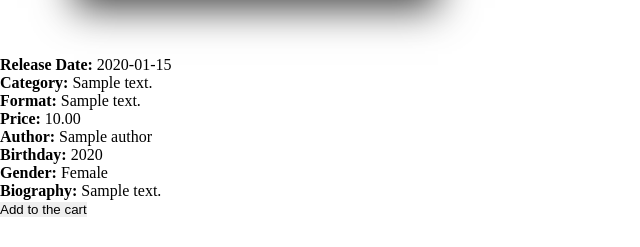
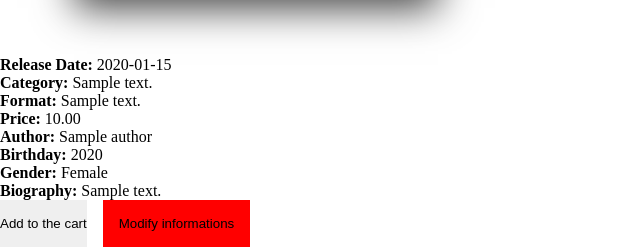
Before and after one commit to tiagowebersc/PHP_ecommerce, a PHP site: page /book.php?id=1 in a window 1280 px wide. Shown: the part 760-1007 px from the top of the page, without its empty margins (0-640 px from the left). Before the commit the page ends 977 px from the top, so only its background shows below. Run offline with PHP 8.4, Linux system fonts and the light colour scheme; the visitor is signed in with stand-in values (Sample User, id 1); tables that the repository leaves empty hold one stand-in row (values such as "Sample post"); grey boxes marked "Sample" are stand-in pictures; a stand-in replaces the project's code that opens the database connection; style sheets or scripts are compiled from the project's sources; some libraries are stand-ins or nearby versions.

Commit message:
modify book start

```diff
--- a/book.php
+++ b/book.php
@@ -12,6 +12,13 @@
 
 <body>
     <?php require_once 'header.php';
+    $isAdmin = 0;
+    if (isset($_POST['modify'])){
+        header('Location: modifyinfo.php');
+    }
+    if (isset($_SESSION['administrator'])) {
+        $isAdmin = $_SESSION['administrator'];
+    }
     $error = "";
     if (isset($_GET['id'])) {
         $id = $_GET['id'];
@@ -70,9 +77,17 @@
                         <?php
                         if (isset($_SESSION['id'])) {
                             ?>
+
                             <form action="" method="post">
-                                <input class='button' type="submit" value="Add to the cart" name='addCartSubmit'>
+                                <div id='actionbuttons'>
+                                    <input class='button' type="submit" value="Add to the cart" name='addCartSubmit'>
+                                    <?php
+                                    if ($isAdmin == 1) {?>
+                                        <button name='modify' id='modify' > Modify informations </button>
+                                    <?php }?>
+                                    </div>
                             </form>
+
 
                         </section>
                     </div>
--- a/search.php
+++ b/search.php
@@ -21,10 +21,7 @@
     <?php
 
     include_once('header.php');
-    $isAdmin = 0;
-    if (isset($_SESSION['administrator'])) {
-        $isAdmin = $_SESSION['administrator'];
-    }
+
     ?>
     <main>
         <div id='shelfnav'>
@@ -83,6 +80,7 @@
                     if ($bookNum == 0) {
                         echo '<h4>No book found! <br> try different combinations! </h3>';
                     }
+                    mysqli_close($connection);
                 }
                 ?>
 
--- a/styleBanana/style.css
+++ b/styleBanana/style.css
@@ -86,4 +86,16 @@ main {
   padding: 0.8rem;
   line-height: 0rem;
 }
+
+#modify {
+  padding: 1rem;
+  margin-left: 1rem;
+  background-color: red;
+}
+
+#actionbuttons {
+  display: -webkit-box;
+  display: -ms-flexbox;
+  display: flex;
+}
 /*# sourceMappingURL=style.css.map */
--- a/styleBanana/style.scss
+++ b/styleBanana/style.scss
@@ -60,14 +60,6 @@ main {
   width: 6rem;
   margin: 2rem auto;
 
-    form {
-
-      div#navin{
-
-
-      }
-    }
-
 }
 [name="gotopage"] {
   width: 1.3rem;
@@ -79,3 +71,12 @@ main {
   line-height: 0rem;
 
 }
+#modify{
+  padding:1rem;
+  margin-left: 1rem;
+  background-color: red;
+}
+#actionbuttons{
+  display:flex;
+
+}
```
Also changed, not shown: modifyinfo.php (added, +41 -0 lines), 1 other file.
